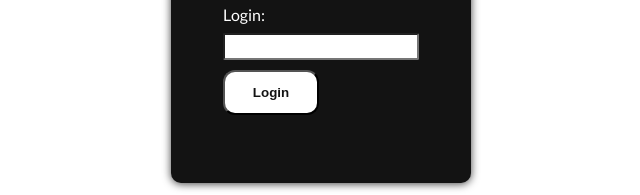
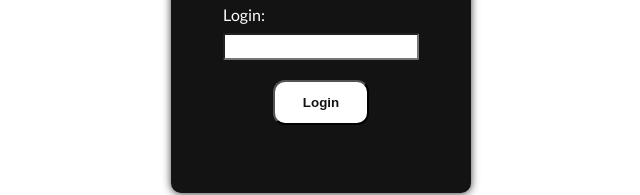
Before and after one commit to davide2894/react-ws, a Next.js app: page / in a window 1280 px wide. Both pictures are taken after a click on the button "Login". Shown: the part 231-426 px from the top of the page, without its empty margins (319-959 px from the left). Built offline with nearby package versions, Linux system fonts and the light colour scheme.

Commit message:
style(submit button): spacing and text positining

```diff
--- a/src/components/submitButton/SubmitButton.module.css
+++ b/src/components/submitButton/SubmitButton.module.css
@@ -3,4 +3,6 @@
   color: var(--color-cod-gray);
   width: 6rem;
   height: 45px;
+  margin-top: 10px;
+  align-self: center;
 }
```
